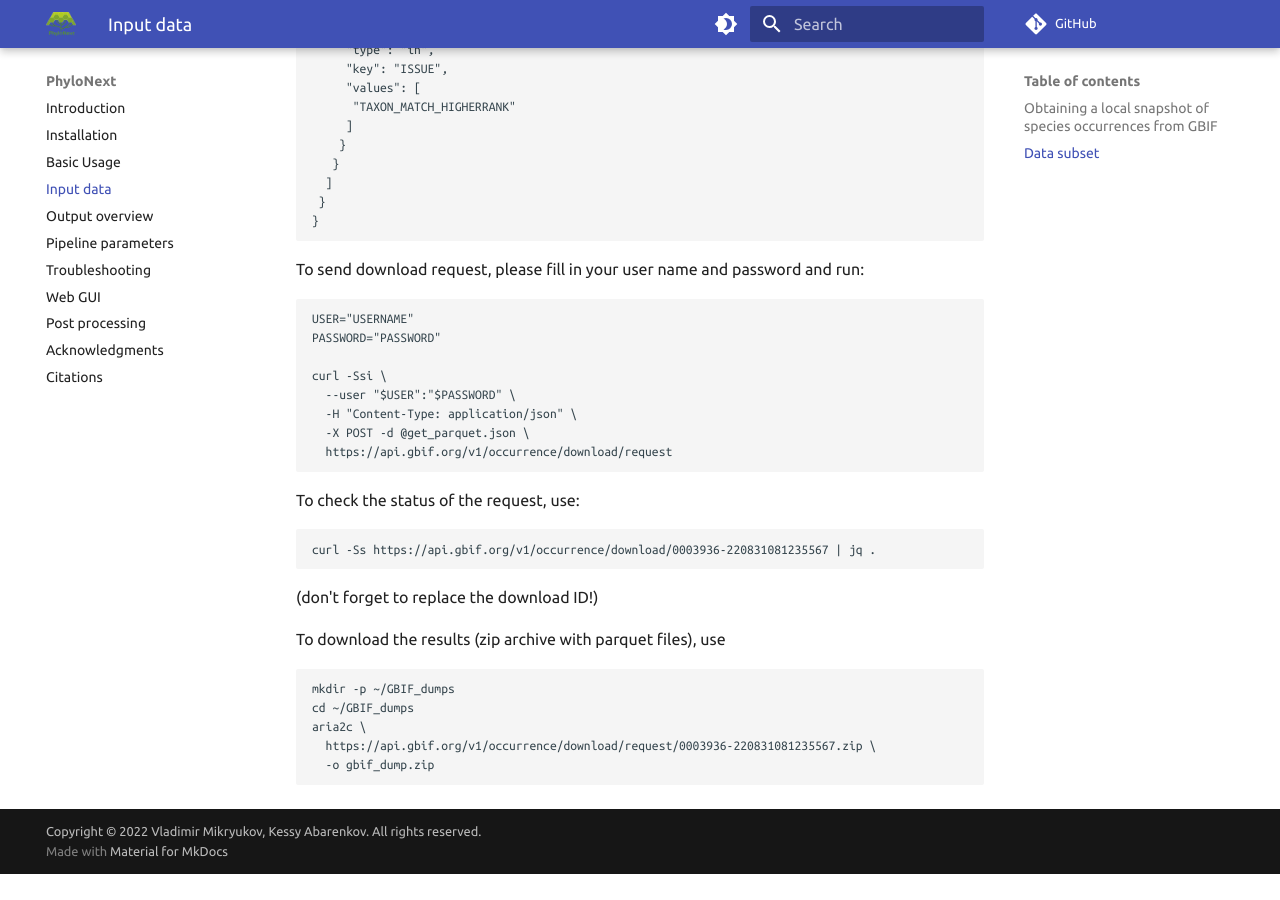
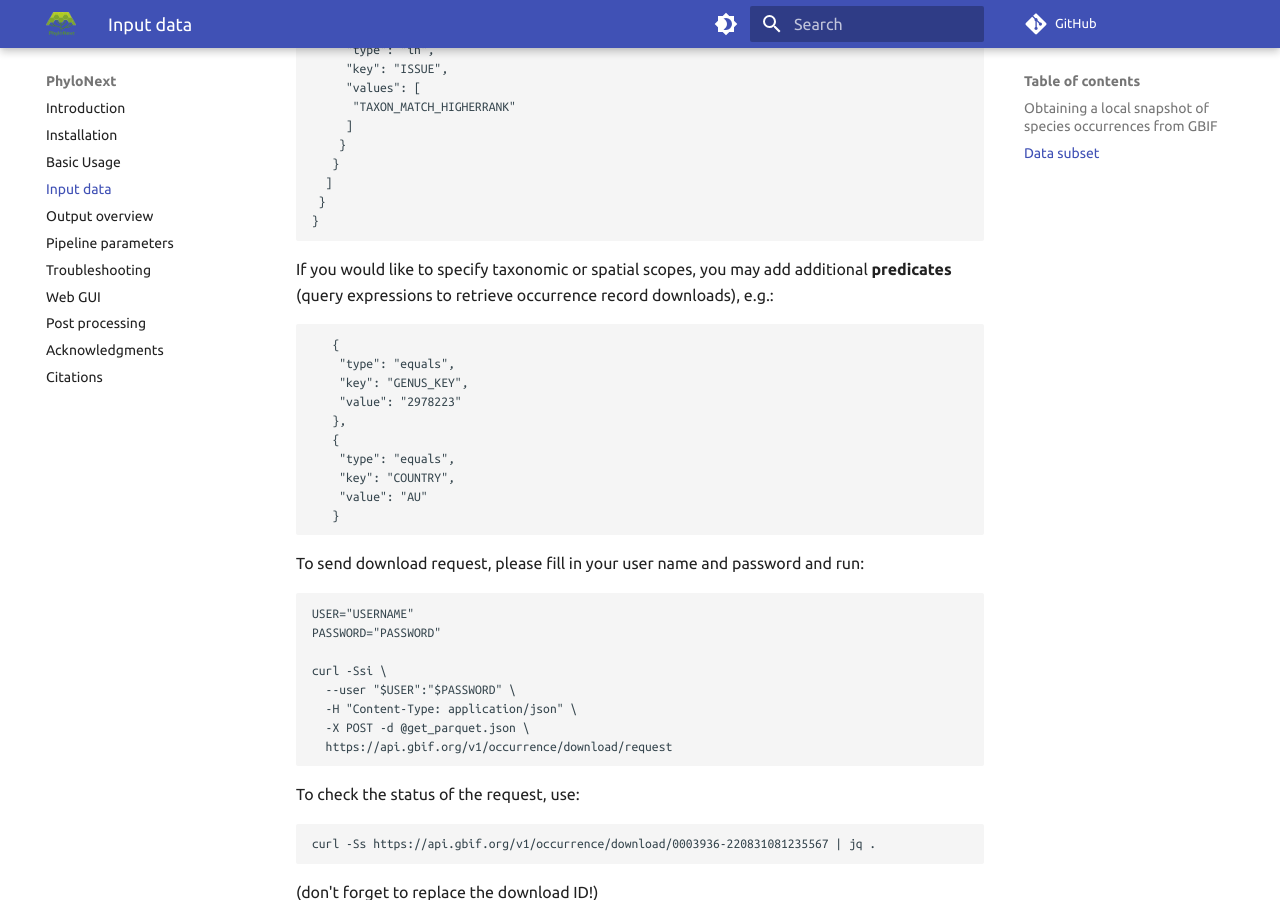
Before and after one commit to vmikk/phylonext_manual, an MkDocs documentation site: the page built from docs/inputdata.md, in a window 1280 px wide and 900 px high, scrolled down 2077 px. Built offline with MkDocs 1.6.1 and Material for MkDocs 9.7.7, drawn with Linux system fonts in a browser that asks for light colours; comment, search, counter and statistics services are not loaded; before the commit the page ends 2951 px from its top, so only the background shows below that.

Commit message:
additional predicates

````diff
--- a/docs/inputdata.md
+++ b/docs/inputdata.md
@@ -101,6 +101,19 @@ First, you must specify a set of filters that should be applied to the data. For
 }
 ```
 
+If you would like to specify taxonomic or spatial scopes, you may add additional **predicates** (query expressions to retrieve occurrence record downloads), e.g.:
+```{json}
+   {
+    "type": "equals",
+    "key": "GENUS_KEY",
+    "value": "2978223"
+   },
+   {
+    "type": "equals",
+    "key": "COUNTRY",
+    "value": "AU"
+   }
+```
 To send download request, please fill in your user name and password and run:
 ```{bash}
 USER="USERNAME"
````
